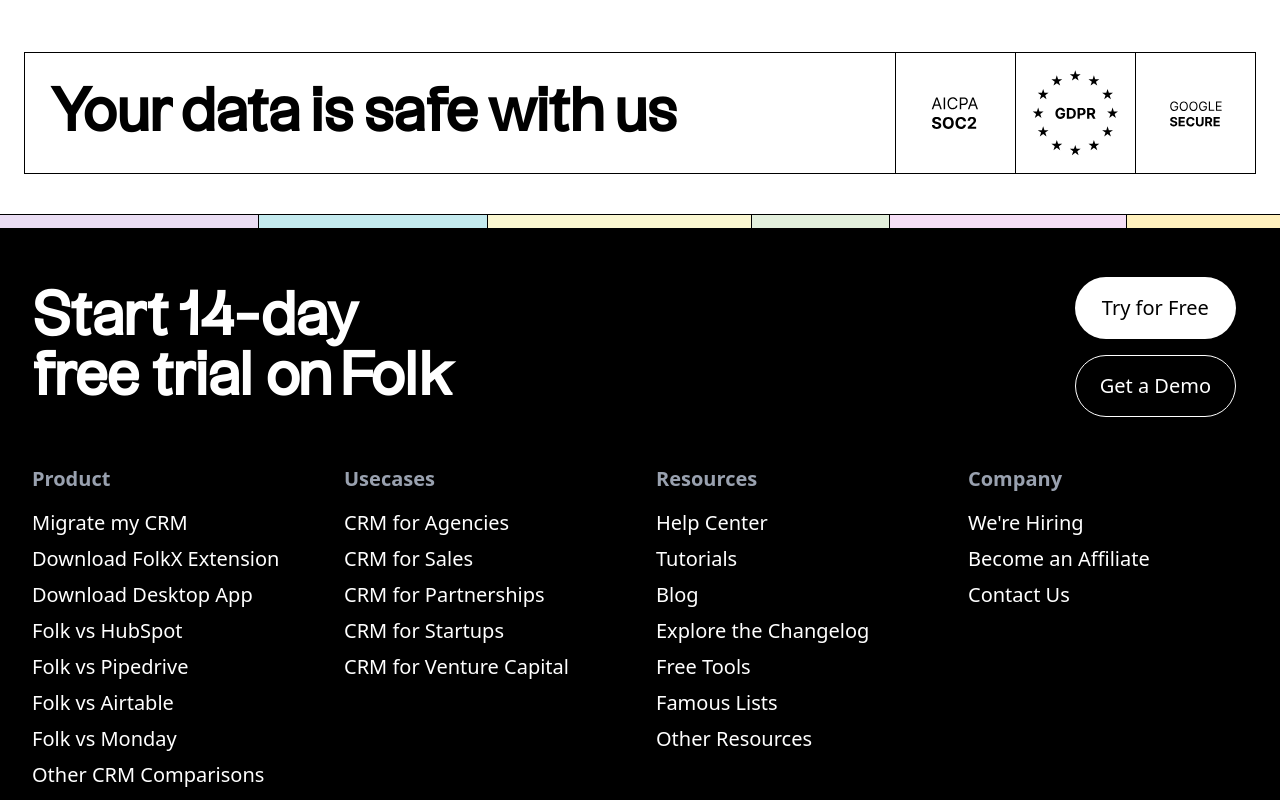
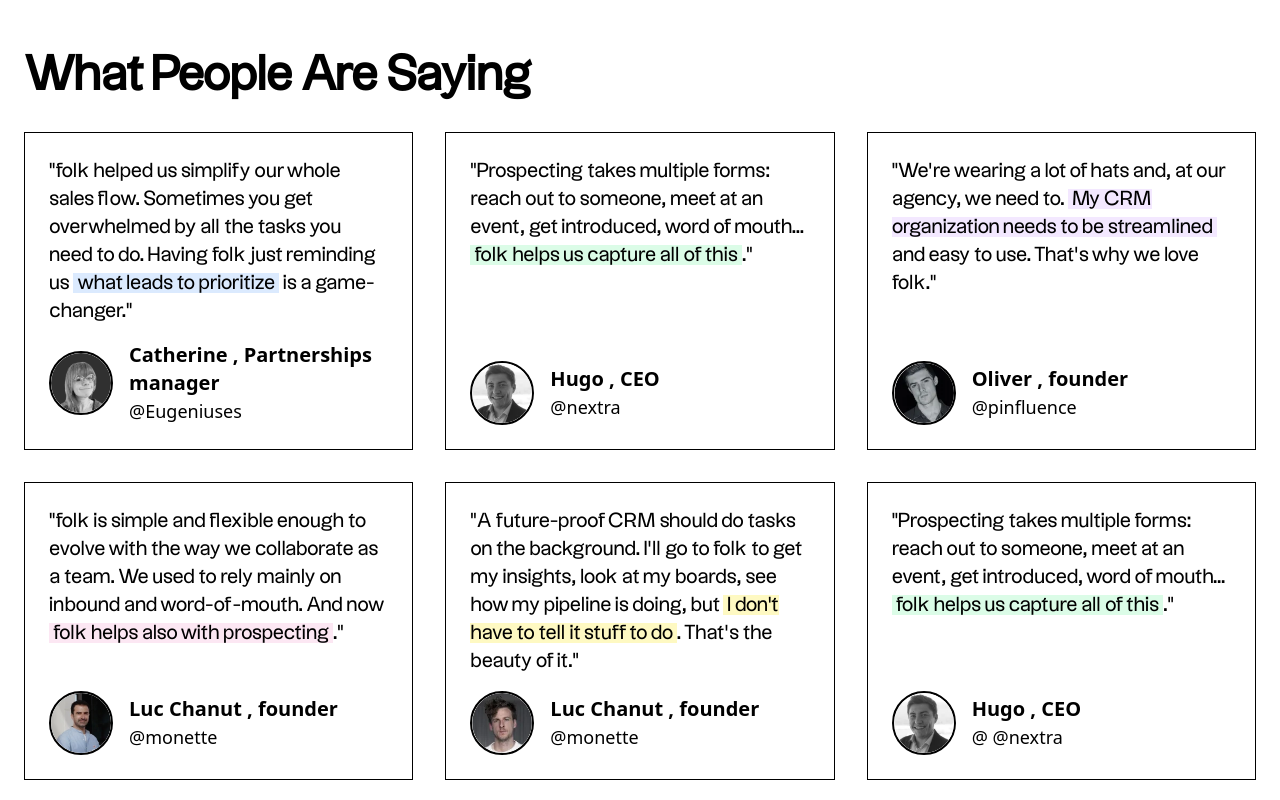
Before and after one commit to benouarAbdou/Folk._Landing_Page_Replica, a React (Vite) app: page / in a window 1280 px wide. Shown: the part 5660-6460 px from the top of the page. Built offline with nearby package versions, Linux system fonts and the light colour scheme; a web font is replaced by a local one.

Commit message:
testemonials v1

```diff
--- a/src/App.jsx
+++ b/src/App.jsx
@@ -9,6 +9,7 @@
 import Safety from "./components/safety.jsx";
 import ColorfulLine from "./components/colorfulLine.jsx";
 import Footer from "./components/footer.jsx";
+import Testimonials from "./components/testimonials.jsx";
 function App() {
   return (
     <BrowserRouter>
@@ -19,6 +20,7 @@
         <Tips />
         <Advantages />
         <Qr />
+        <Testimonials />
         <Safety />
         <ColorfulLine />
         <Footer />
--- /dev/null
+++ b/src/components/testimonials.jsx
@@ -0,0 +1,96 @@
+import React from "react";
+import TestimonialCard from "./testoCard";
+
+import pic1 from "../assets/images/pic1.png";
+import pic2 from "../assets/images/pic2.png";
+import pic3 from "../assets/images/pic3.png";
+import pic4 from "../assets/images/pic4.png";
+import pic5 from "../assets/images/pic5.png";
+
+const testimonials = [
+  {
+    quoteBeforeHighlight:
+      "folk helped us simplify our whole sales flow. Sometimes you get overwhelmed by all the tasks you need to do. Having folk just reminding us ",
+    highlightedText: "what leads to prioritize",
+    quoteAfterHighlight: " is a game-changer.",
+    name: "Catherine",
+    job: "Partnerships manager ",
+    twitterHandle: "Eugeniuses",
+    imageUrl: pic1,
+    highlightColor: "bg-blue-100"
+  },
+  {
+    quoteBeforeHighlight:
+      "Prospecting takes multiple forms: reach out to someone, meet at an event, get introduced, word of mouth... ",
+    highlightedText: "folk helps us capture all of this",
+    quoteAfterHighlight: ".",
+    name: "Hugo",
+    job: "CEO ",
+    twitterHandle: "nextra",
+    imageUrl: pic2,
+    highlightColor: "bg-green-100"
+  },
+  {
+    quoteBeforeHighlight:
+      "We're wearing a lot of hats and, at our agency, we need to. ",
+    highlightedText: "My CRM organization needs to be streamlined",
+    quoteAfterHighlight: " and easy to use. That's why we love folk.",
+    name: "Oliver",
+    job: "founder ",
+    twitterHandle: "pinfluence",
+    imageUrl: pic3,
+    highlightColor: "bg-purple-100"
+  },
+  {
+    quoteBeforeHighlight:
+      "folk is simple and flexible enough to evolve with the way we collaborate as a team. We used to rely mainly on inbound and word-of-mouth. And now ",
+    highlightedText: "folk helps also with prospecting",
+    quoteAfterHighlight: ".",
+    name: "Luc Chanut",
+    job: "founder",
+    twitterHandle: "monette",
+    imageUrl: pic4,
+    highlightColor: "bg-pink-100"
+  },
+  {
+    quoteBeforeHighlight:
+      "A future-proof CRM should do tasks on the background. I'll go to folk to get my insights, look at my boards, see how my pipeline is doing, but ",
+    highlightedText: "I don't have to tell it stuff to do",
+    quoteAfterHighlight: ". That's the beauty of it.",
+    name: "Luc Chanut",
+    job: "founder ",
+    twitterHandle: "monette",
+    imageUrl: pic5,
+    highlightColor: "bg-yellow-100"
+  },
+  {
+    quoteBeforeHighlight:
+      "Prospecting takes multiple forms: reach out to someone, meet at an event, get introduced, word of mouth... ",
+    highlightedText: "folk helps us capture all of this",
+    quoteAfterHighlight: ".",
+    name: "Hugo",
+    job: "CEO",
+    twitterHandle: " @nextra",
+    imageUrl: pic2,
+    highlightColor: "bg-green-100"
+  }
+];
+
+const Testimonials = () => {
+  return (
+    <div className="px-6 py-10 max-w-[1500px] mx-auto">
+      <h2 className="text-5xl font-bold mb-8 text-left font-uxum normal">
+        What People Are Saying
+      </h2>
+      <div className="grid gap-8 sm:grid-cols-1 md:grid-cols-2 lg:grid-cols-3">
+        {testimonials.map((t, index) => (
+          <div key={index}>
+            <TestimonialCard {...t} />
+          </div>
+        ))}
+      </div>
+    </div>
+  );
+};
+
+export default Testimonials;
--- /dev/null
+++ b/src/components/testoCard.jsx
@@ -0,0 +1,73 @@
+import React from "react";
+
+const TestimonialCard = ({
+  quoteBeforeHighlight,
+  highlightedText,
+  quoteAfterHighlight,
+  name,
+  job,
+  twitterHandle,
+  imageUrl,
+  highlightColor = "bg-yellow-200"
+}) => {
+  return (
+    // The outer div is now the 'group' to enable 'group-hover' effects on its children
+    <div className="relative max-w-md h-full group ">
+      {/* The "shadow" div that appears on hover */}
+      {/* It's positioned absolutely to fill the parent container, sitting behind the main card */}
+      <div
+        className={`
+                absolute inset-0
+                ${highlightColor}
+                border border-black
+                opacity-0
+                group-hover:opacity-100
+                group-hover:translate-x-[1%] group-hover:translate-y-[1%]
+                transition-opacity duration-300
+                transition-transform duration-300
+                z-0
+            `}
+      ></div>
+
+      {/* Main card */}
+      {/* This div has its own hover transform effect and sits above the shadow div */}
+      <div
+        className="
+                relative max-w-md p-6 border flex flex-col justify-between
+                hover:-translate-x-[1%] hover:-translate-y-[1%]
+                transition-transform duration-300
+                z-10
+                h-full
+
+                bg-white
+            "
+      >
+        <p className="text-xl font-uxum normal mb-4">
+          "{quoteBeforeHighlight}
+          <span className={`${highlightColor} px-1`}>{highlightedText}</span>
+          {quoteAfterHighlight}"
+        </p>
+        <div className="flex items-center">
+          <img
+            src={imageUrl}
+            alt={name}
+            className="w-16 h-16 rounded-full border-2 border-black mr-4"
+            // Fallback for image loading errors
+            onError={(e) => {
+              e.target.onerror = null; // Prevent infinite loop
+              e.target.src = `https://placehold.co/64x64/cccccc/333333?text=N/A`; // Placeholder image
+            }}
+          />
+          <div>
+            <p className="font-semibold text-xl">
+              {name} , {job}
+            </p>
+            <p className="text-lg">@{twitterHandle}</p>
+          </div>
+        </div>
+      </div>
+    </div>
+  );
+};
+
+export default TestimonialCard;
```
